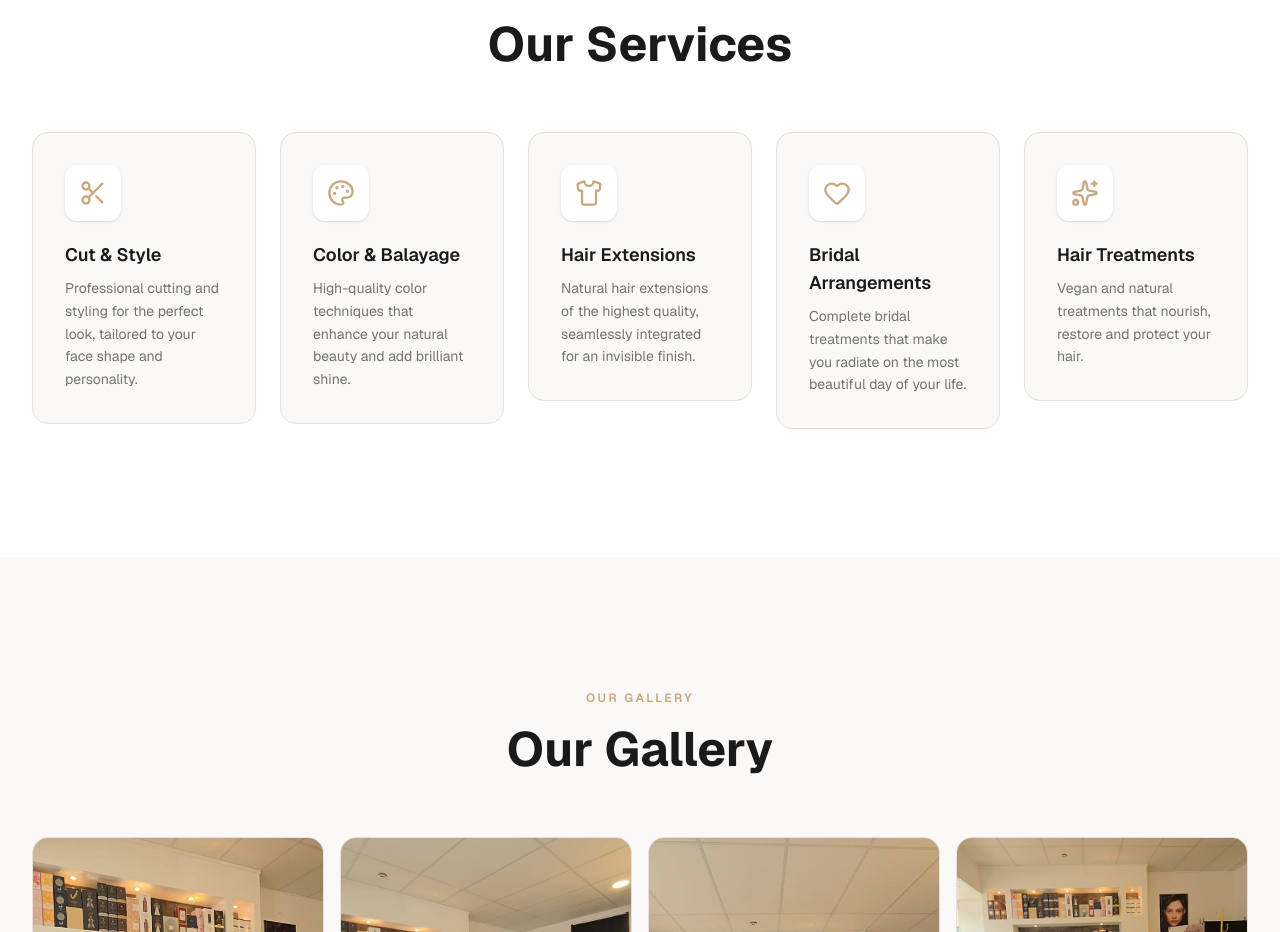
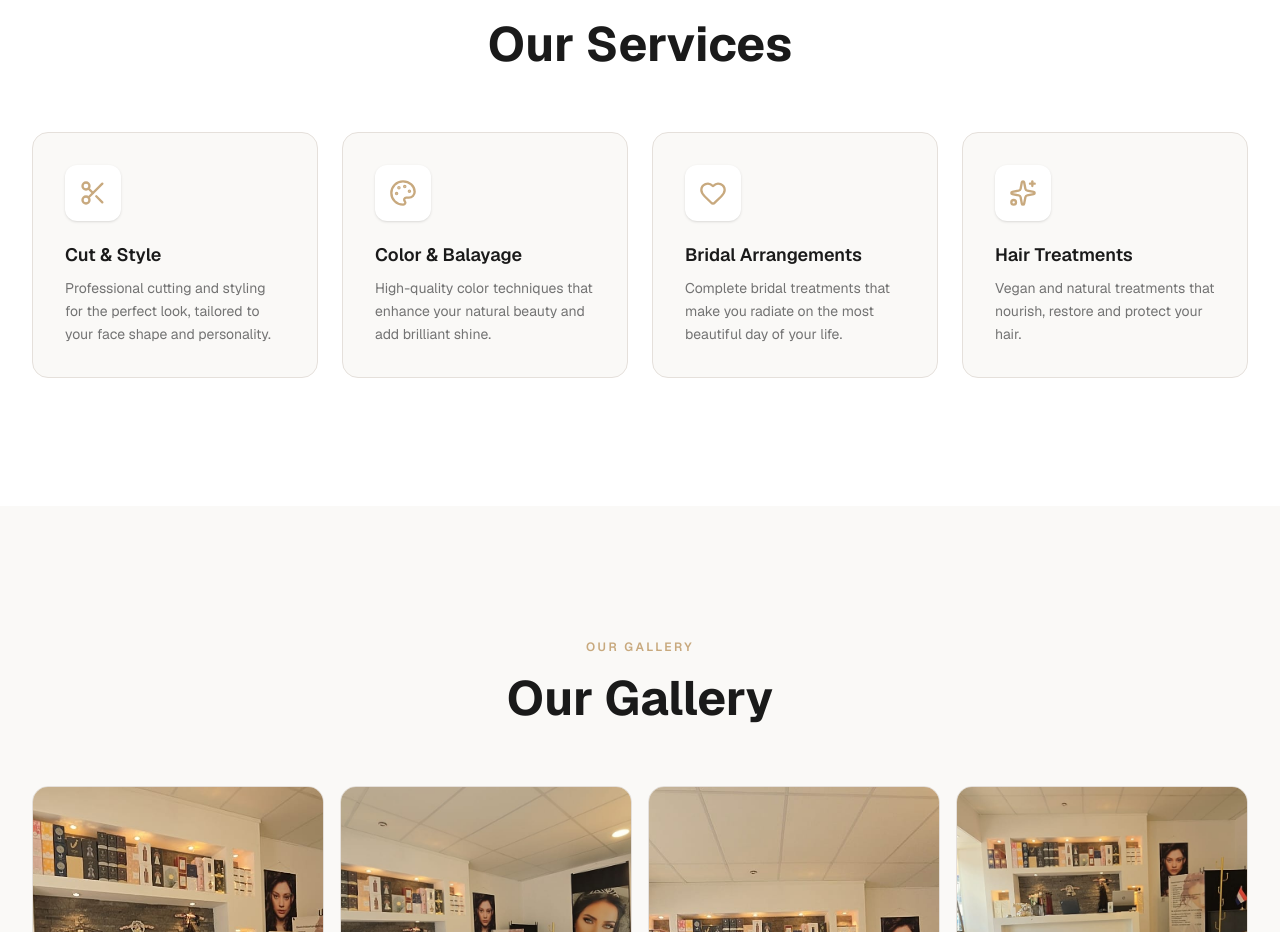
Before and after one commit to AssadAiDeveloper/Endlesshasibe, a Next.js app: page /en in a window 1280 px wide. Shown: the part 1924-2856 px from the top of the page. Built offline with nearby package versions, Linux system fonts and the light colour scheme.

Commit message:
Remove extensions + fix header bg

```diff
--- a/src/components/ServicesSection.tsx
+++ b/src/components/ServicesSection.tsx
@@ -2,13 +2,12 @@
 
 import { useTranslations } from "next-intl";
 import { motion } from "framer-motion";
-import { Scissors, Palette, Shirt, Heart, Sparkles } from "lucide-react";
+import { Scissors, Palette, Heart, Sparkles } from "lucide-react";
 import { Link } from "@/i18n/routing";
 
 const icons = [
   <Scissors key="cut" size={28} />,
   <Palette key="color" size={28} />,
-  <Shirt key="ext" size={28} />,
   <Heart key="bridal" size={28} />,
   <Sparkles key="treatment" size={28} />,
 ];
@@ -16,7 +15,6 @@
 const links = [
   "/prices",
   "/prices",
-  "/extensions",
   "/",
   "/prices",
 ];
@@ -27,7 +25,6 @@
   const services = [
     { key: "cut" as const },
     { key: "color" as const },
-    { key: "extensions" as const },
     { key: "bridal" as const },
     { key: "treatment" as const },
   ];
@@ -50,7 +47,7 @@
           </h2>
         </motion.div>
 
-        <div className="grid grid-cols-1 sm:grid-cols-2 lg:grid-cols-5 gap-6">
+        <div className="grid grid-cols-1 sm:grid-cols-2 lg:grid-cols-4 gap-6">
           {services.map((service, i) => (
             <motion.div
               key={service.key}
```
